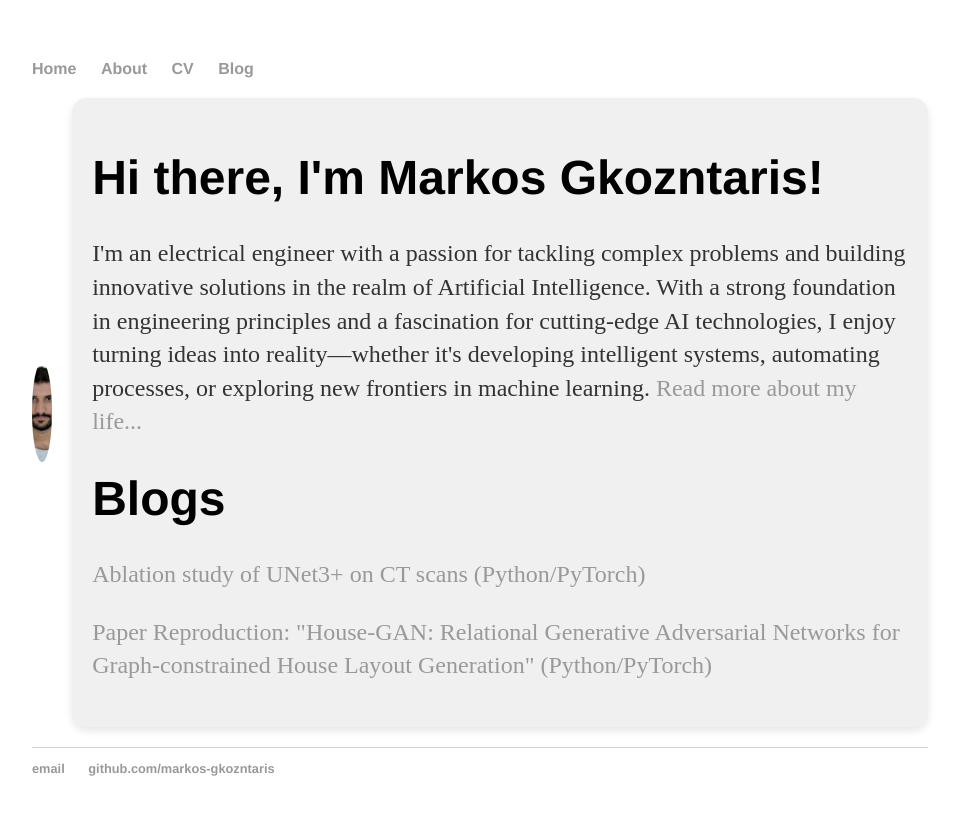
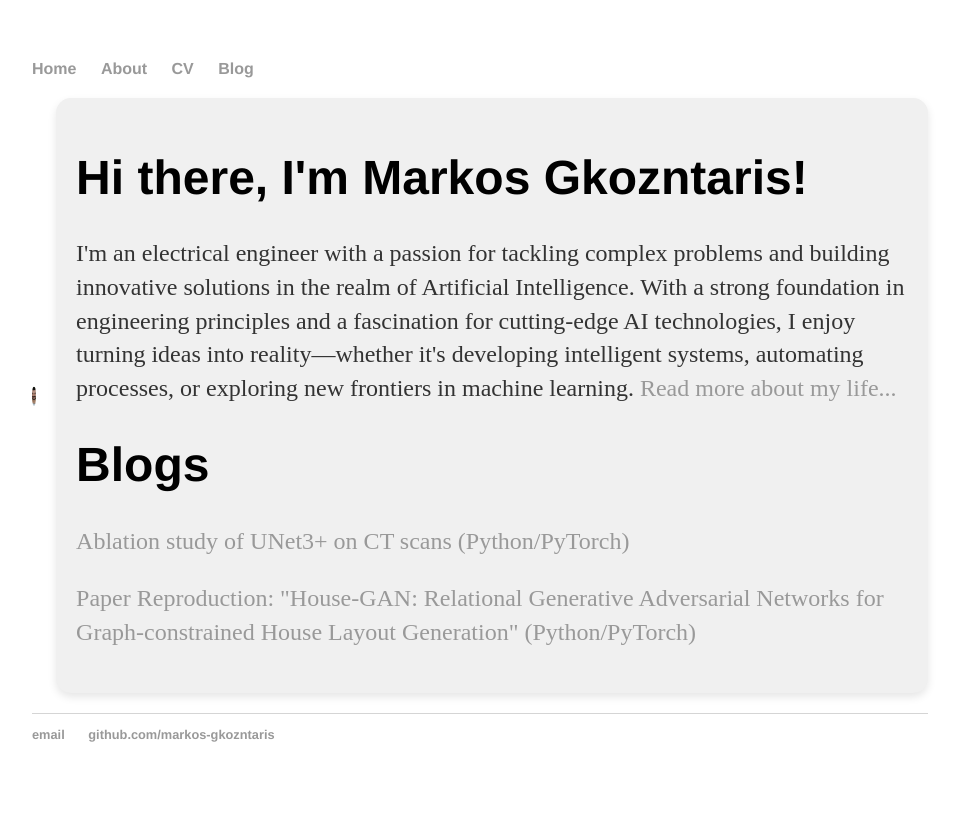
Before and after one commit to markos-gkozntaris/markos-gkozntaris.github.io, a Jekyll site: the page built from index.html, in a window 1280 px wide. Shown: the top 815 px of the page, without its empty margins (160-1119 px from the left). Built offline with Jekyll 4.4.1, drawn with Linux system fonts in a browser that asks for light colours; the list of posts is cut into pages by our own code.

Commit message:
fix size

```diff
--- a/css/main.css
+++ b/css/main.css
@@ -59,8 +59,8 @@
 .profile-image {
     border-radius: 50%;
     overflow: hidden;
-    width: 100px; /* Adjust the size of the image */
-    height: 100px;
+    width: 20px; /* Adjust the size of the image */
+    height: 20px;
     margin-right: 20px; /* Space between image and text */
 }
 
```
